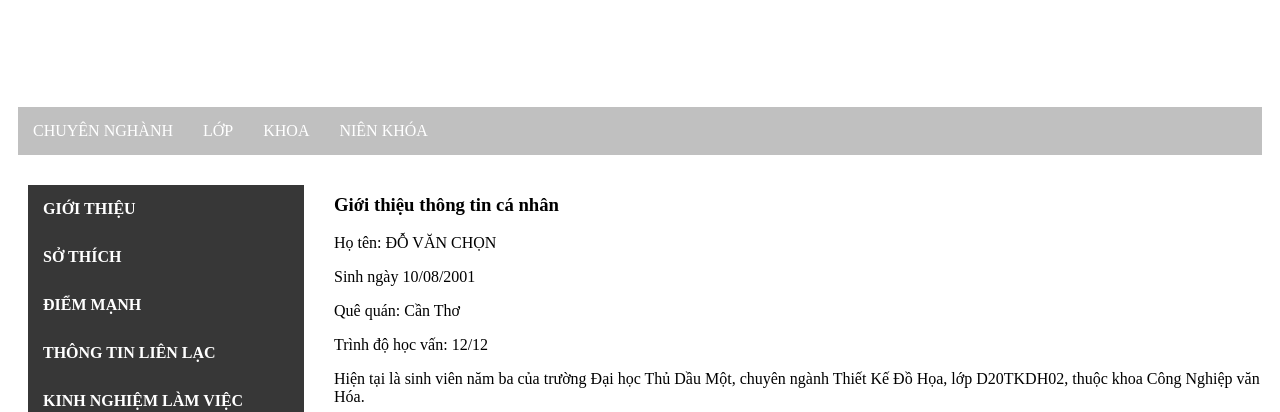
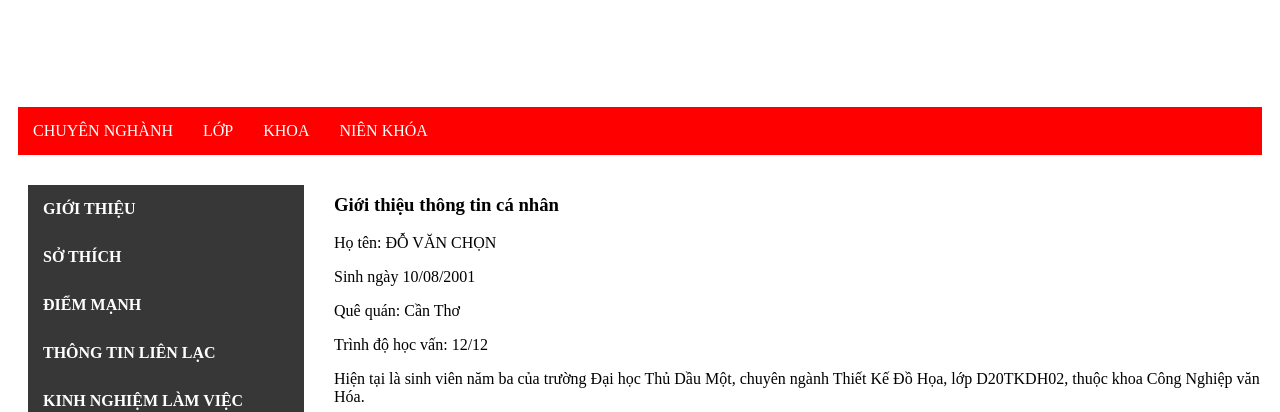
Before and after one commit to dovanchon-01/dovanchon-01.github.io, a plain HTML site: page index.html in a window 1280 px wide. Shown: the top 412 px of the page. Drawn offline with Linux system fonts and the light colour scheme.

Commit message:
Update mycss.css

```diff
--- a/mycss.css
+++ b/mycss.css
@@ -40,7 +40,7 @@ section{
     margin: 10px;
     padding: 0px;
     overflow: hidden;
-    background-color: rgb(192,192,192);
+    background-color: rgb(255,0,0);
 }
 
 .fnav_item{
```
